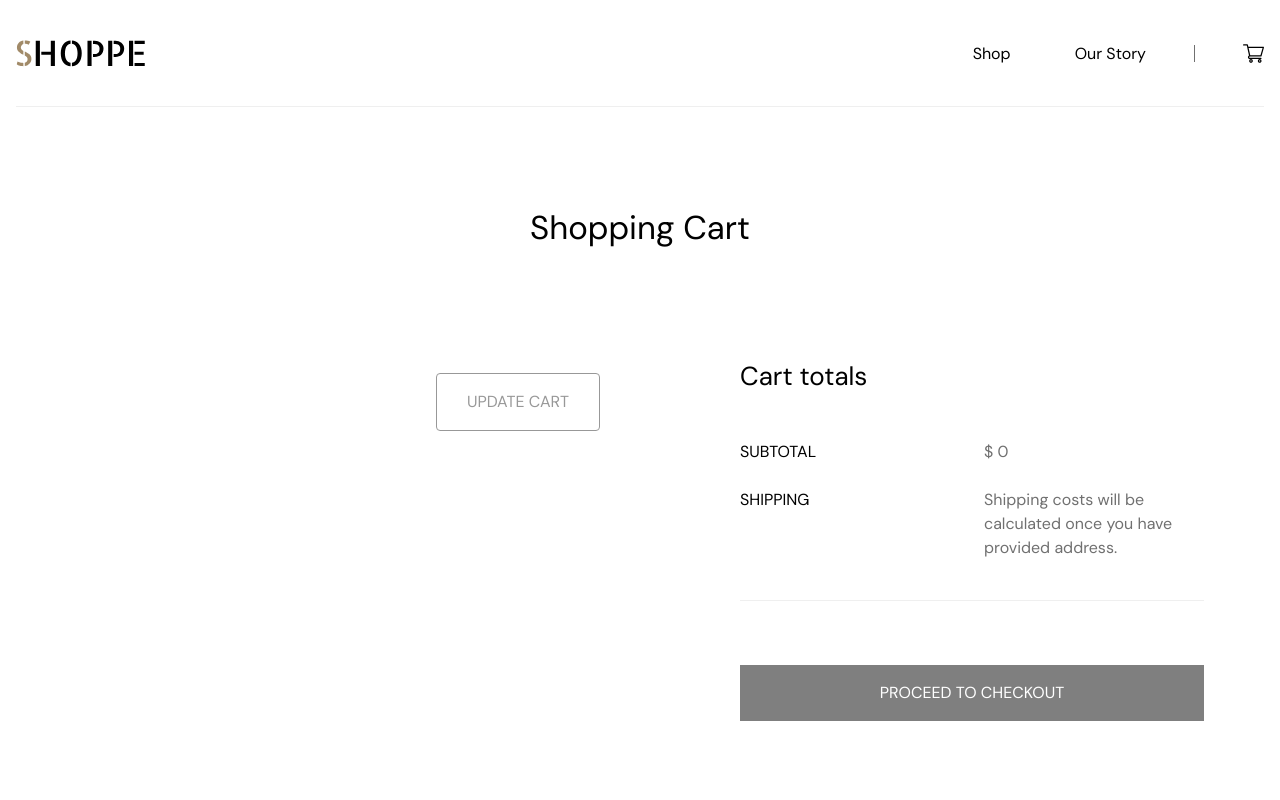
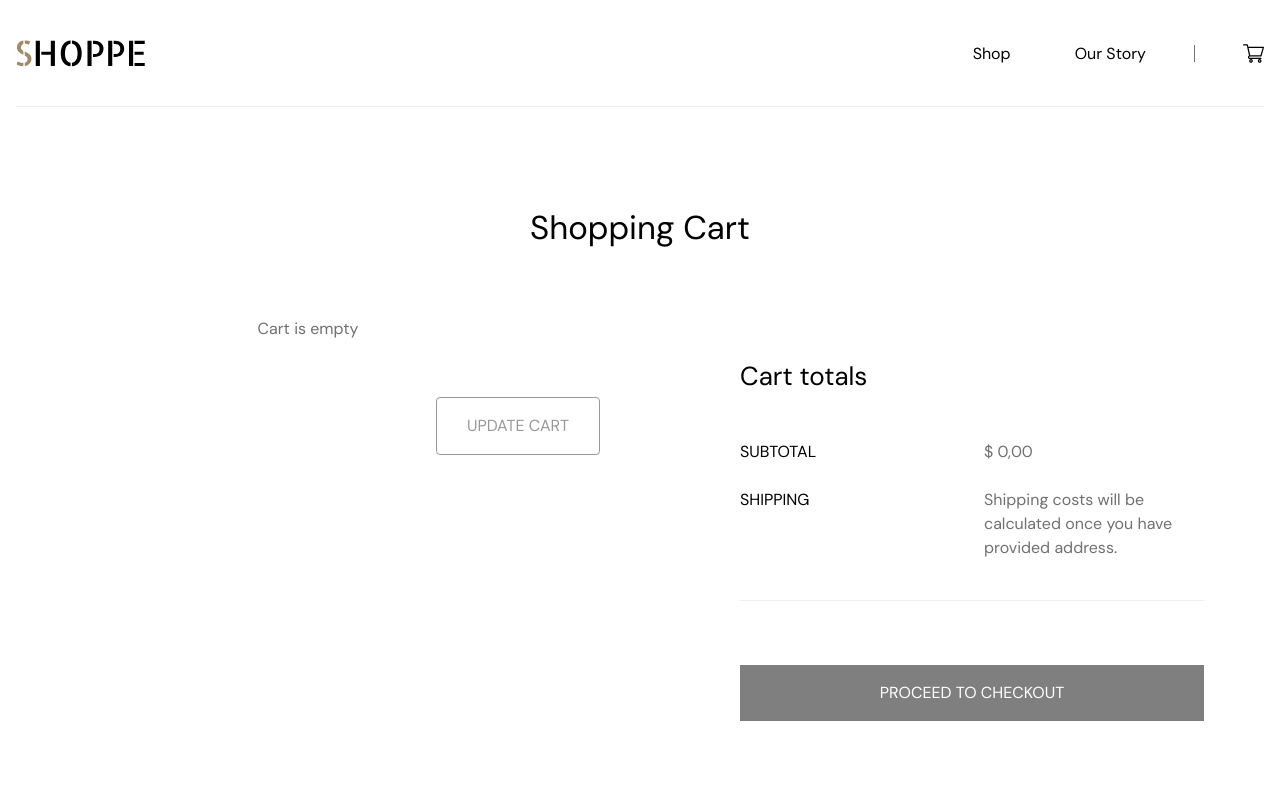
Before and after one commit to skydihy/nextjs-eCommerce-shoppe-app, a Next.js app: page /cart in a window 1280 px wide. Shown: the top 800 px of the page. Built offline with nearby package versions, Linux system fonts and the light colour scheme.

Commit message:
Fix: prices decimal, empty cart state

```diff
--- a/components/ui/SelectorDropdown.tsx
+++ b/components/ui/SelectorDropdown.tsx
@@ -1,5 +1,5 @@
 /* eslint-disable react/display-name */
-import {  forwardRef } from "react";
+import { forwardRef, RefObject } from "react";
 import ChevDown from "../../assets/icon/chev-down.svg";
 
 import { ShopSortings } from "../../pages/shop";
@@ -24,7 +24,10 @@ const SelectorDropdown = forwardRef((props: ISelectorDropdown, ref) => {
   } = props;
 
   return (
-    <div className="relative rounded border border-gray z-50" ref={ref}>
+    <div
+      className="relative rounded border border-gray z-50"
+      ref={ref as RefObject<HTMLDivElement>}
+    >
       <div
         className="flex justify-between items-center cursor-pointer px-3 py-4"
         onClick={onShow}
--- a/package.json
+++ b/package.json
@@ -15,7 +15,6 @@
     "next": "12.2.3",
     "react": "18.2.0",
     "react-dom": "18.2.0",
-    "react-image-magnify": "^2.7.4",
     "react-redux": "^8.0.2",
     "react-use": "^17.4.0",
     "sass": "^1.53.0"
@@ -26,7 +25,6 @@
     "@types/node": "18.0.6",
     "@types/react": "18.0.15",
     "@types/react-dom": "18.0.6",
-    "@types/react-image-magnify": "^2.7.1",
     "autoprefixer": "^10.4.7",
     "eslint": "8.20.0",
     "eslint-config-next": "12.2.3",
--- a/pages/cart/checkout/index.tsx
+++ b/pages/cart/checkout/index.tsx
@@ -9,19 +9,19 @@ import { useAppSelector } from "../../../store";
 import { cart, cartList } from "../../../store/features/cart/cartSlice";
 
 import { ICart } from "../../../store/features/cart/type";
+import { formatPrices } from "../../../utils";
 
 const Checkout: NextPage = () => {
   const cartStore = useAppSelector(cart);
-  const router = useRouter()
+  const router = useRouter();
 
   const [orderNo, setOrderNo] = useState("");
   const [subtotal, setSubtotal] = useState(0);
   const [total, setTotal] = useState(0);
 
   useEffect(() => {
-
-    if(cartStore.cartList.length <= 0) {
-      router.push('/cart')
+    if (cartStore.cartList.length <= 0) {
+      router.push("/cart");
     }
 
     const result = cartStore.cartList.reduce((prev: number, cur: ICart) => {
@@ -69,7 +69,7 @@ const Checkout: NextPage = () => {
 
               <div className="flex flex-col space-y-[6px] mt-7">
                 <h5>ORDER DATE</h5>
-                <h5 className="text-dark-gray">{moment().format('LL')}</h5>
+                <h5 className="text-dark-gray">{moment().format("LL")}</h5>
               </div>
               <div className="flex flex-col space-y-[6px] mt-7">
                 <h5>CONTACT NUMBER</h5>
@@ -96,7 +96,7 @@ const Checkout: NextPage = () => {
                 <h5 className="text-dark-gray my-2">{cart.product.name}</h5>
                 <h5 className="text-dark-gray my-2 text-end">
                   {cart.product.priceSymbol}{" "}
-                  {toNumber(cart.product.prices) * cart.amount}
+                  {formatPrices(toNumber(cart.product.prices) * cart.amount)}
                 </h5>
               </div>
             ))}
@@ -104,7 +104,7 @@ const Checkout: NextPage = () => {
             <div className="grid grid-cols-2 items-center px-[60px] bg-light-gray">
               <h5 className="border-t border-gray py-4">SUBTOTAL</h5>
               <h5 className="text-dark-gray text-end border-t border-gray py-4">
-                $ {subtotal}
+                $ {formatPrices(subtotal)}
               </h5>
             </div>
             <div className="grid grid-cols-2 items-center px-[60px] bg-light-gray">
@@ -118,7 +118,7 @@ const Checkout: NextPage = () => {
                 TOTAL
               </h5>
               <h5 className="text-end pb-10 border-t border-gray pt-4 font-bold">
-                {total}
+                {formatPrices(total)}
               </h5>
             </div>
           </div>
--- a/pages/cart/index.tsx
+++ b/pages/cart/index.tsx
@@ -147,6 +147,7 @@ const Cart: NextPage = () => {
 
           <div className="grid grid-cols-2 gap-20 ipad:grid-cols-1">
             <div className="flex flex-col">
+              {previewList.length > 0 ? (
                 <div className="flex flex-col space-y-10">
                   {previewList.map((cart) => (
                     <ProductCartRow
@@ -159,6 +160,11 @@ const Cart: NextPage = () => {
                     />
                   ))}
                 </div>
+              ) : (
+                <div className="flex justify-center">
+                  <p className="text-dark-gray">Cart is empty</p>
+                </div>
+              )}
 
               <div
                 onClick={() => {
@@ -181,7 +187,7 @@ const Cart: NextPage = () => {
               <p className="text-[1.625rem]">Cart totals</p>
               <div className="grid grid-cols-2 gap-6 mt-11">
                 <p>SUBTOTAL</p>
-                <p className="text-dark-gray">$ {subtotal}</p>
+                <p className="text-dark-gray">$ {formatPrices(subtotal)}</p>
                 <p>SHIPPING</p>
                 <p className="text-dark-gray">
                   Shipping costs will be calculated once you have provided
@@ -194,7 +200,7 @@ const Cart: NextPage = () => {
               {subtotal > 0 && (
                 <div className="flex justify-between mt-10 font-bold">
                   <p>TOTAL</p>
-                  <p>$ {total}</p>
+                  <p>$ {formatPrices(total)}</p>
                 </div>
               )}
 
--- a/pages/shop/product/[pid].tsx
+++ b/pages/shop/product/[pid].tsx
@@ -1,7 +1,6 @@
 import { NextPage } from "next";
 import { shuffle } from "lodash";
 import Image from "next/image";
-import ReactImageMagnify from "react-image-magnify";
 
 import { productList } from "../../../mockData";
 import Layout from "../../../components/layout/Layout";
--- a/utils/index.ts
+++ b/utils/index.ts
@@ -1,3 +1,3 @@
-export const formatPrices = (prices: string) => {
+export const formatPrices = (prices: string | number) => {
   return Number(prices).toFixed(2).replace(".", ",");
 };
```
Also changed, not shown: 1 other file (tests, documents, lock files or other folders). Lines whose indentation alone changed are shown as unchanged.
